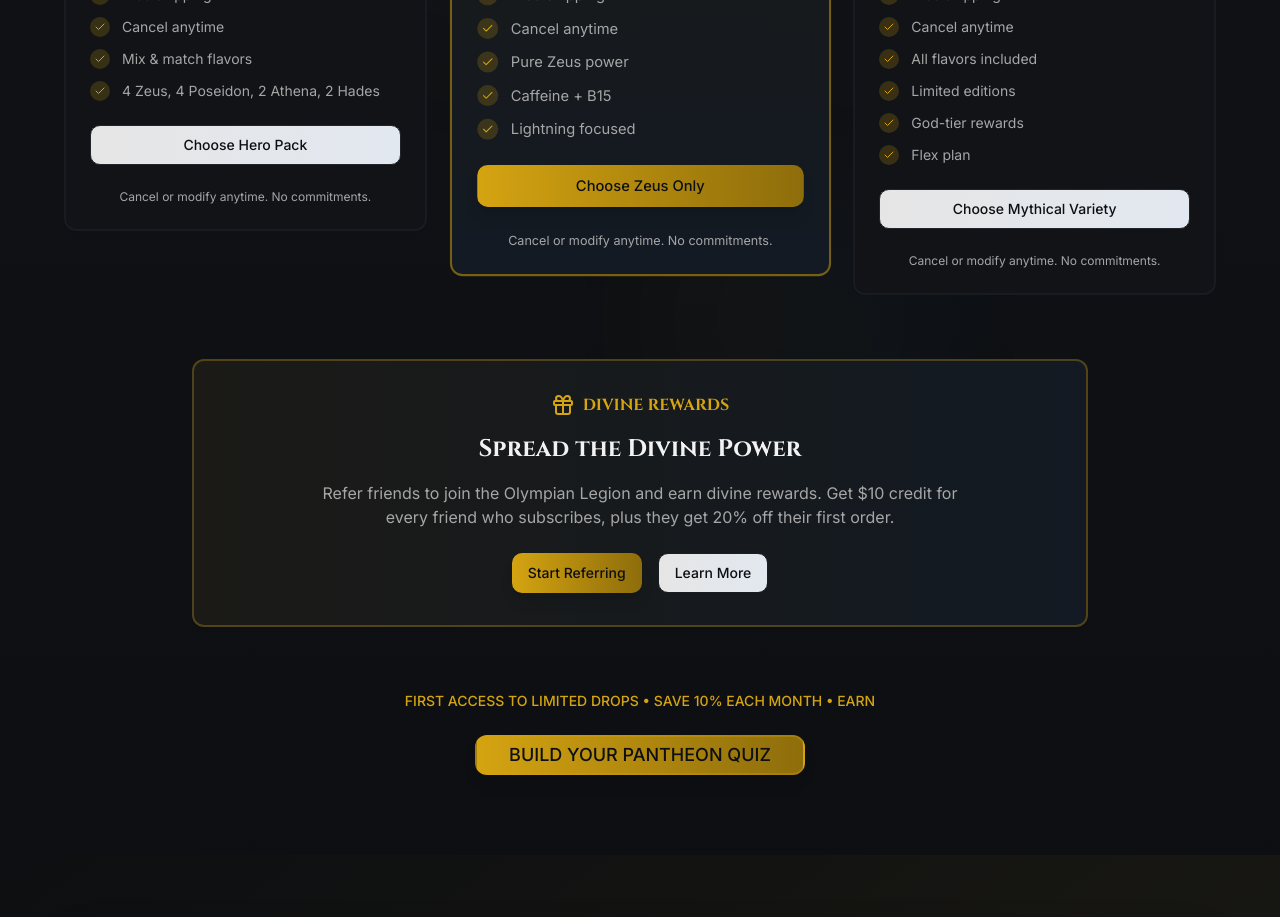
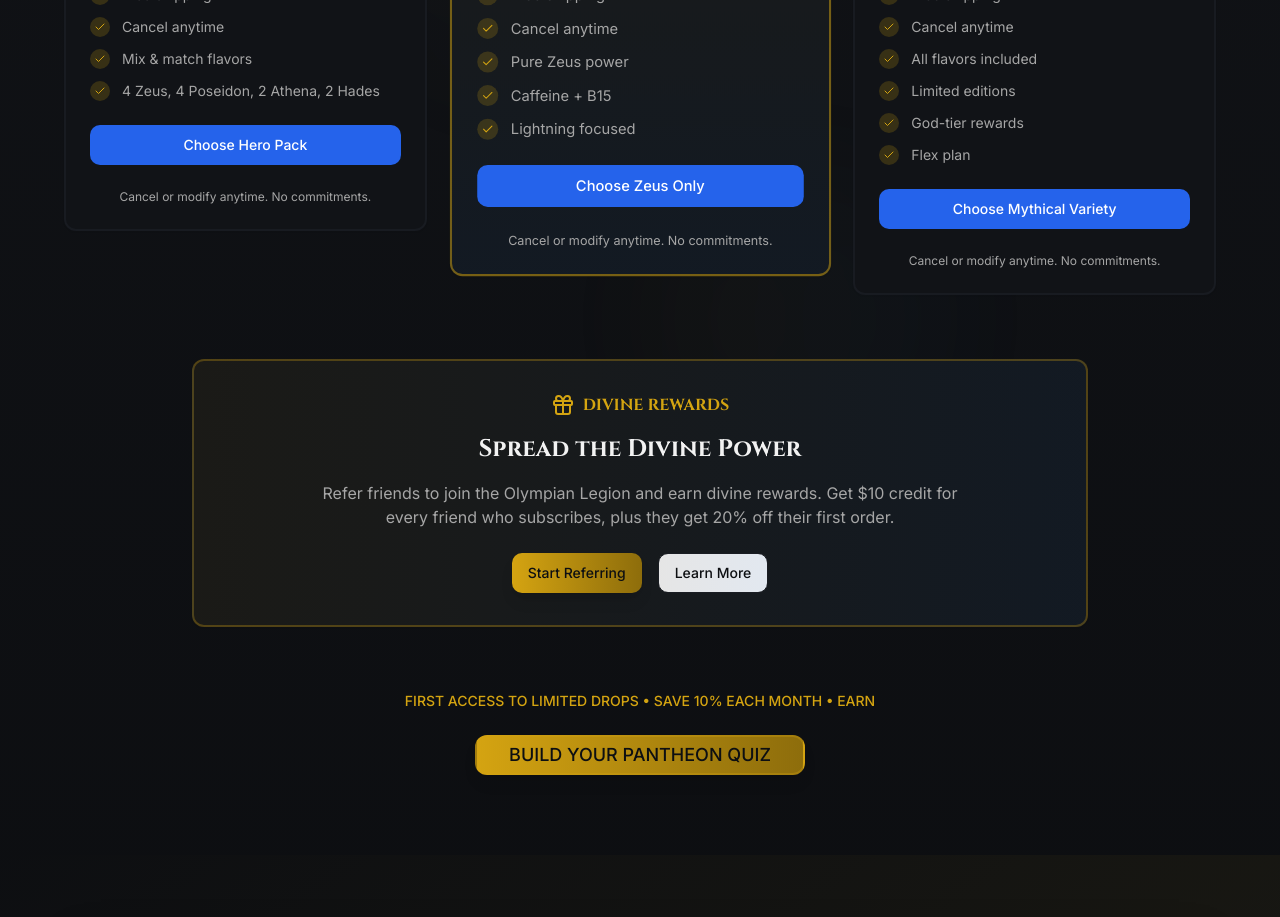
Before and after one commit to MTOLYMPUSWATER/mt-olympus-beverage-co, a React (Vite) app: page / in a window 1280 px wide. Shown: the part 4180-5097 px from the top of the page. Built offline with nearby package versions, Linux system fonts and the light colour scheme.

Commit message:
Change button to blue
Change the color of the "Choose" button to blue.

```diff
--- a/src/components/SubscriptionSection.tsx
+++ b/src/components/SubscriptionSection.tsx
@@ -166,7 +166,7 @@ const SubscriptionSection = () => {
 
                 {/* CTA Button */}
                 <Button
-                  className={`w-full ${plan.popular ? "btn-divine" : "btn-marble"}`}
+                  className="w-full bg-blue-600 hover:bg-blue-700 text-white"
                 >
                   Choose {plan.name}
                 </Button>
```
